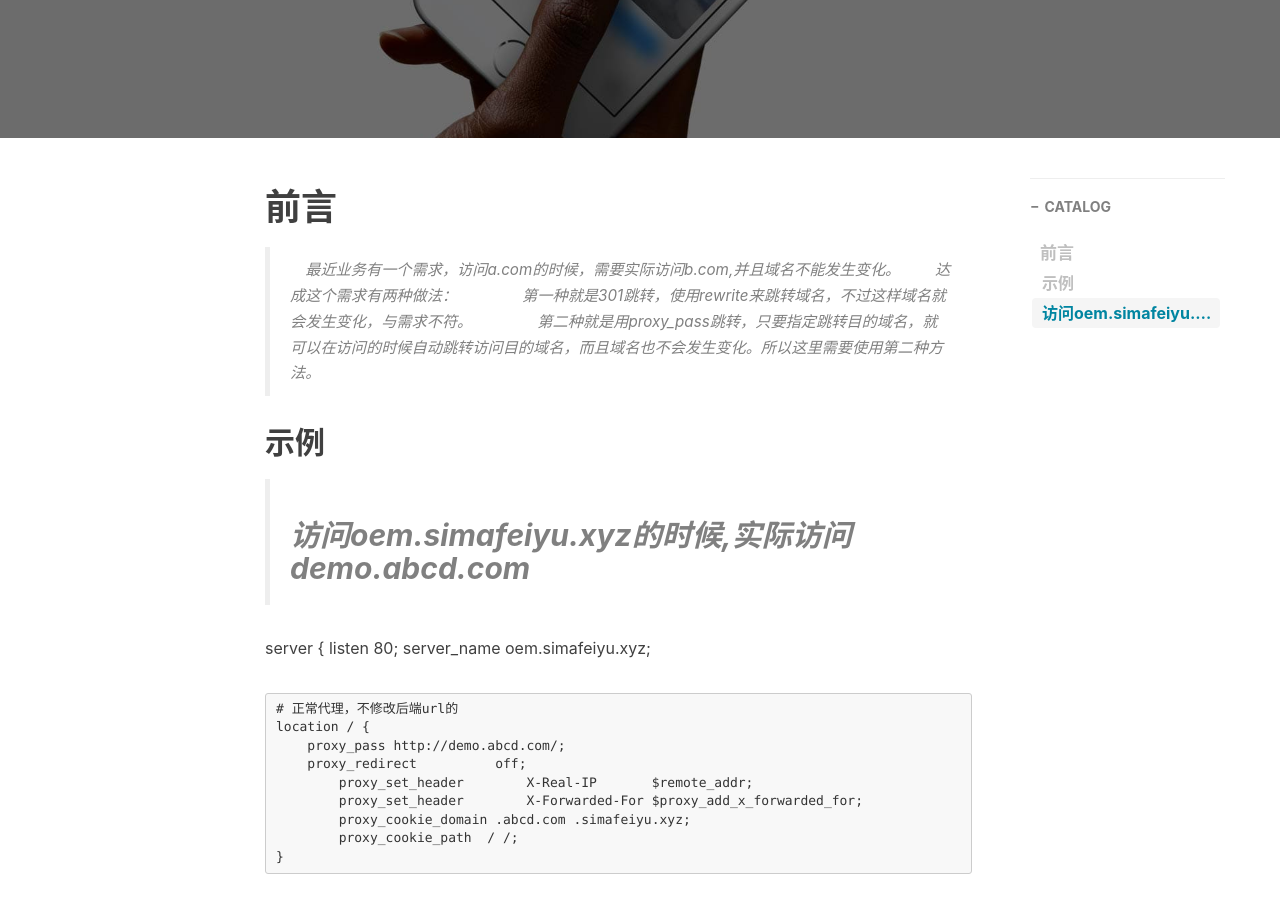
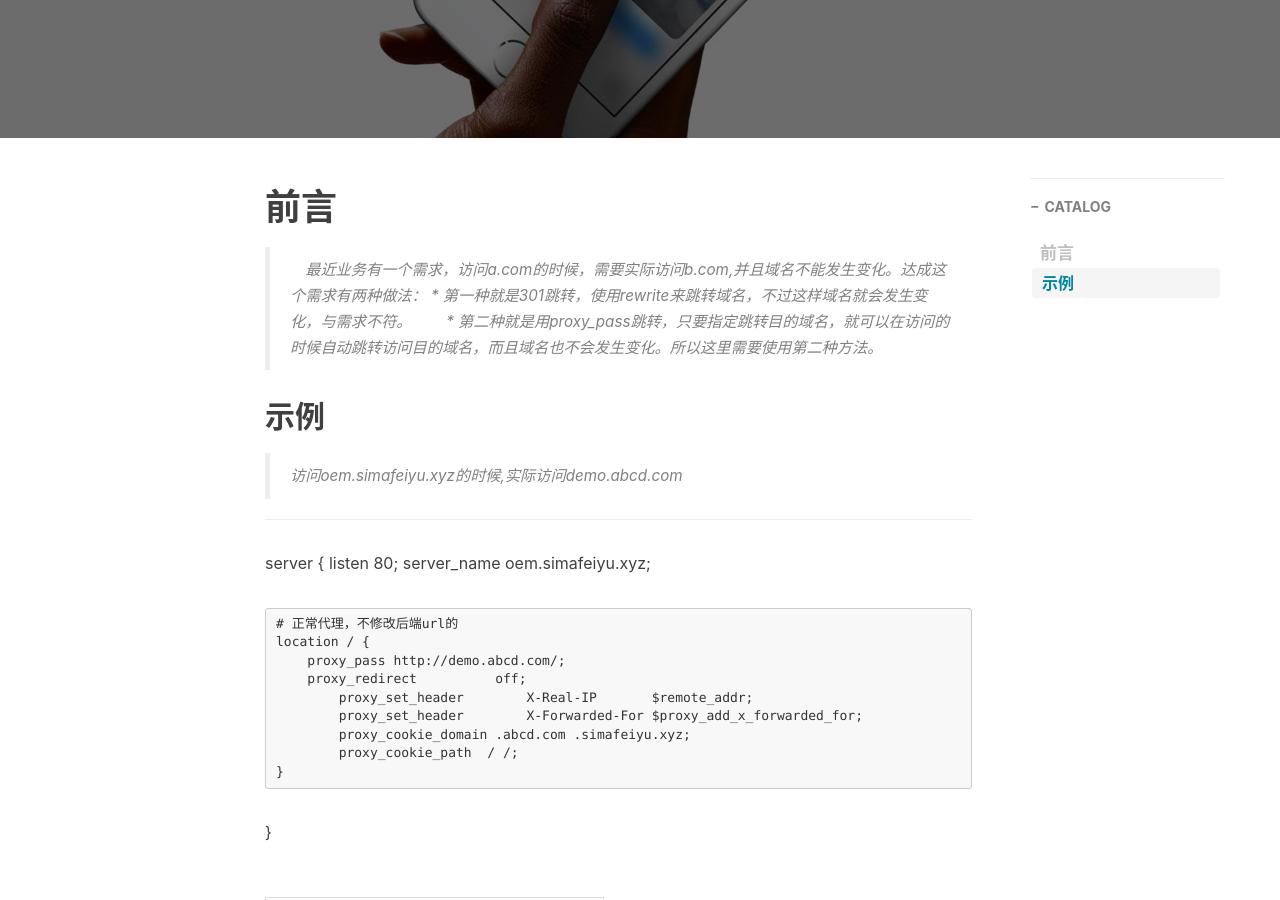
Before and after one commit to simafeiyu/simafeiyu.github.io, a Jekyll site: the page built from _posts/2018-12-21-Nginx配置proxy_pass.md, in a window 1280 px wide and 900 px high, scrolled down 319 px. Built offline with Jekyll 4.4.1, drawn with Linux system fonts in a browser that asks for light colours; nearby versions of some CDN libraries; comment, search, counter and statistics services are not loaded.

Commit message:
添加新博文

```diff
--- a/_posts/2018-12-21-Nginx配置proxy_pass.md
+++ b/_posts/2018-12-21-Nginx配置proxy_pass.md
@@ -13,14 +13,15 @@ tags:
 
 
 # 前言
-> 　最近业务有一个需求，访问a.com的时候，需要实际访问b.com,并且域名不能发生变化。
-　　达成这个需求有两种做法：
-　　　　第一种就是301跳转，使用rewrite来跳转域名，不过这样域名就会发生变化，与需求不符。
-　　　　第二种就是用proxy_pass跳转，只要指定跳转目的域名，就可以在访问的时候自动跳转访问目的域名，而且域名也不会发生变化。所以这里需要使用第二种方法。
+> 　最近业务有一个需求，访问a.com的时候，需要实际访问b.com,并且域名不能发生变化。达成这个需求有两种做法：
+	* 第一种就是301跳转，使用rewrite来跳转域名，不过这样域名就会发生变化，与需求不符。
+　　* 第二种就是用proxy_pass跳转，只要指定跳转目的域名，就可以在访问的时候自动跳转访问目的域名，而且域名也不会发生变化。所以这里需要使用第二种方法。
+
 
 
 ## 示例
 > 访问oem.simafeiyu.xyz的时候,实际访问demo.abcd.com
+
 ---
 
 server {
```
